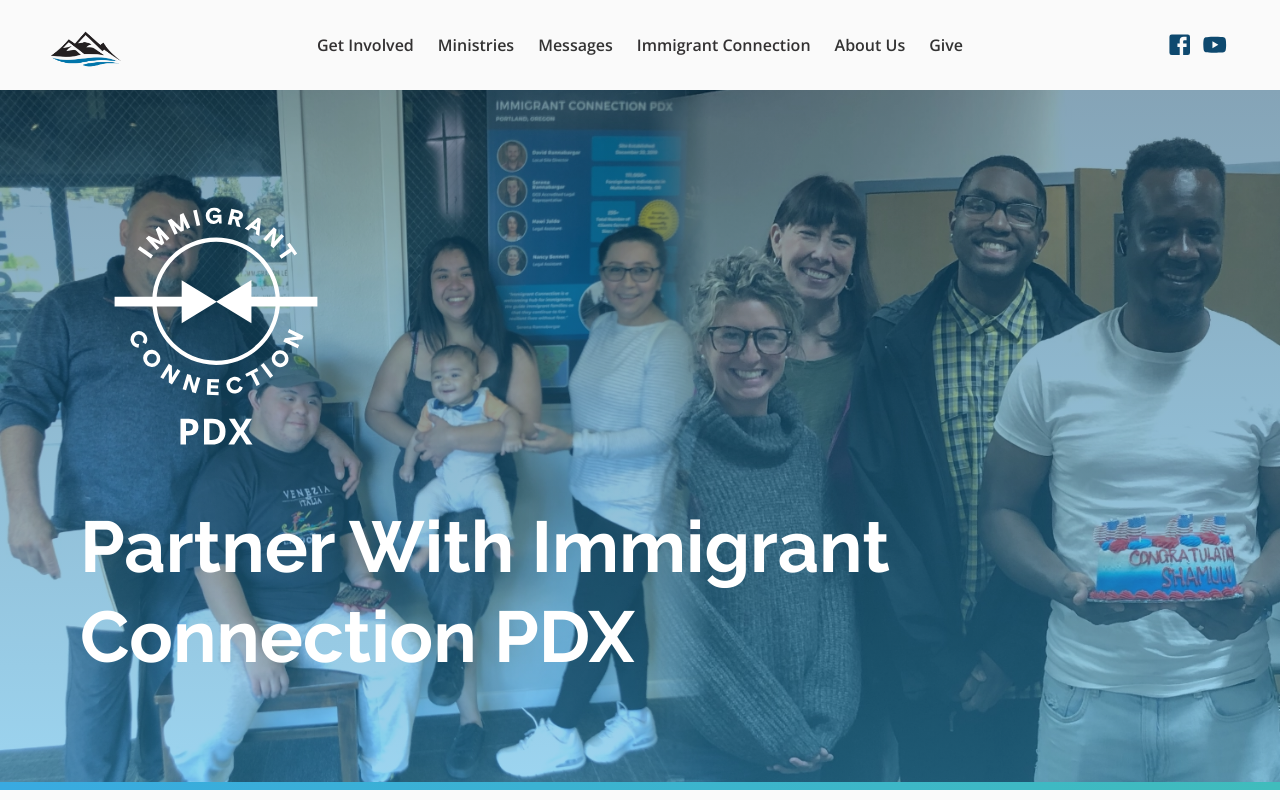
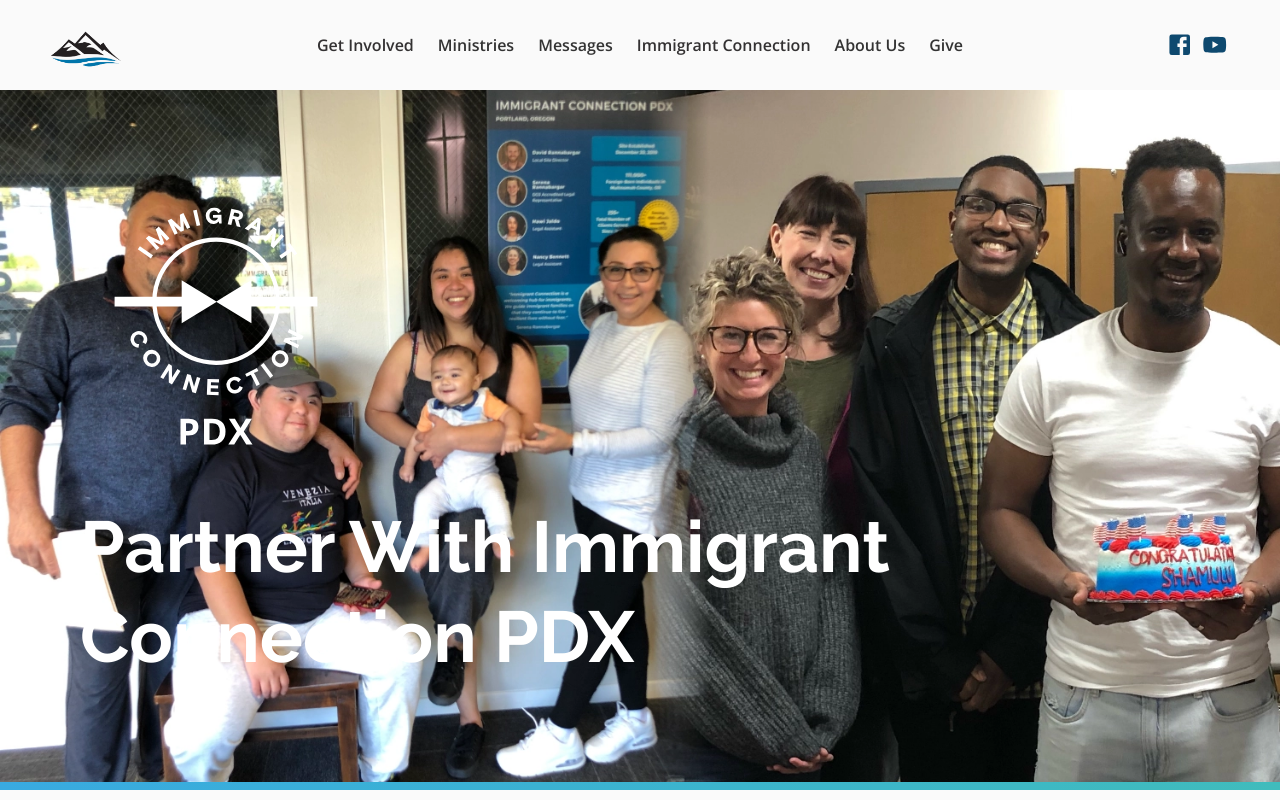
Before and after one commit to sjamcox/columbia-view, a Next.js app: page /icpdx in a window 1280 px wide. Shown: the top 800 px of the page. Built offline with nearby package versions, Linux system fonts and the light colour scheme; what @mui/material-nextjs would draw is missing.

Commit message:
create ImageSection with tailwind

```diff
--- a/components/Section.tsx
+++ b/components/Section.tsx
@@ -10,6 +10,7 @@
 interface ImageSectionProps extends SectionProps {
   src: StaticImageData | string
   alt: string
+  color?: 'red' | 'blue'
 }
 
 export function ElevatedSection({ children }: SectionProps) {
@@ -61,11 +62,20 @@
   )
 }
 
-export function ImageSection({ children, src, alt }: ImageSectionProps) {
+export function ImageSection({ children, src, alt, color }: ImageSectionProps) {
+  const colorVariants = {
+    blue: 'from-primary-dark-blue to-primary-light-blue',
+    red: 'from-secondary-yellow to-secondary-red',
+  }
+
   return (
     <section className={'relative overflow-hidden'}>
       <Image src={src} alt={alt} fill priority objectFit="cover" />
-      <div className="from-primary-dark-blue to-primary-light-blue absolute inset-0 bg-gradient-to-b opacity-50" />
+      {color && (
+        <div
+          className={`${colorVariants[color]} absolute inset-0 bg-gradient-to-b opacity-50`}
+        />
+      )}
       <div className="relative">{children}</div>
     </section>
   )
```
